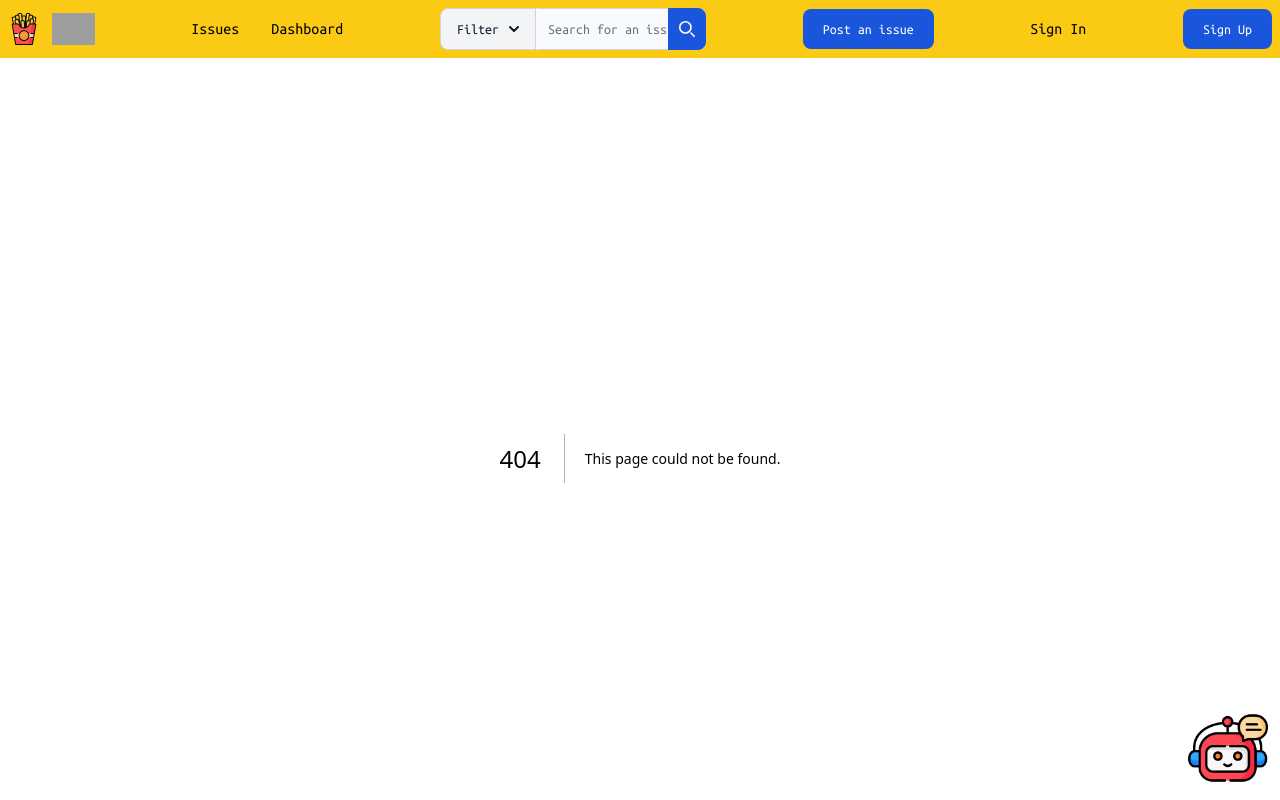
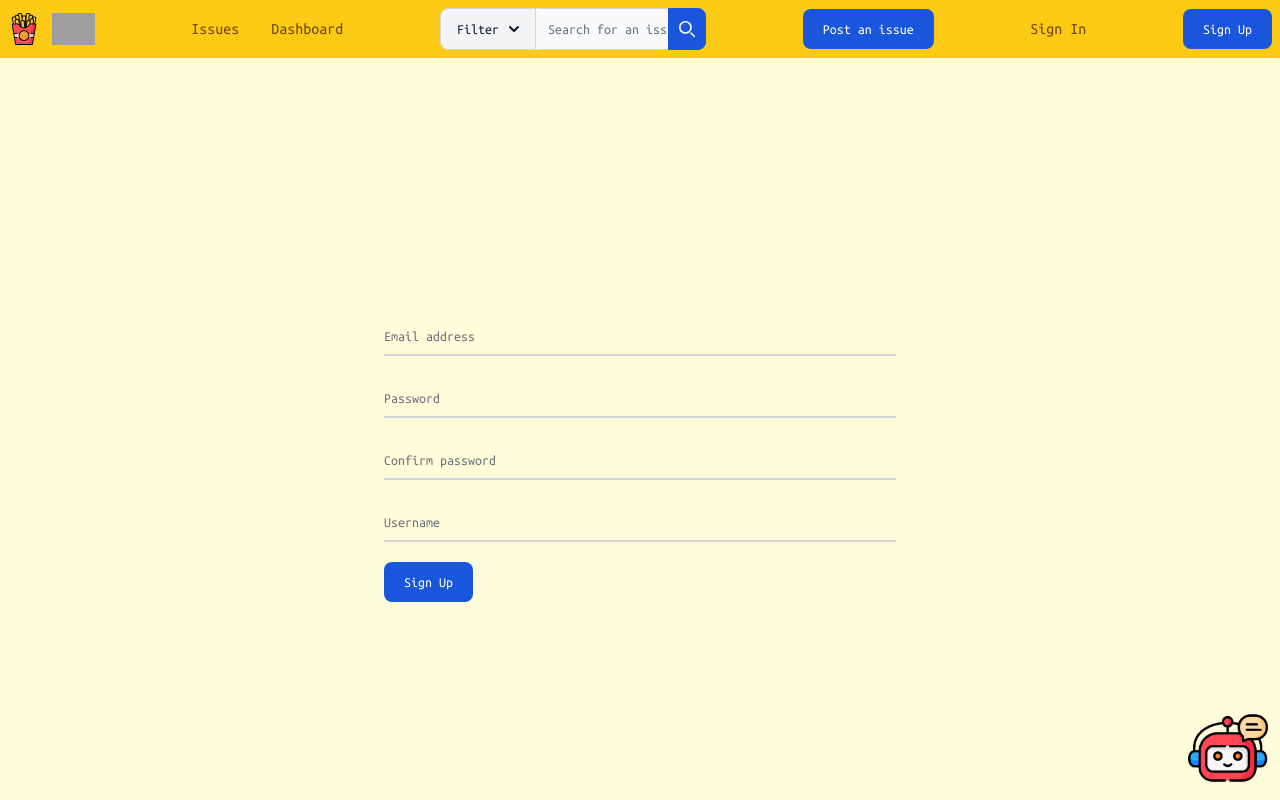
Before and after one commit to XinyuZ0416/GitFries-v2, a Next.js app: page /sign-up in a window 1280 px wide. Before the commit this address had no page. Shown: the top 800 px of the page. Built offline with nearby package versions, Linux system fonts and the light colour scheme; grey boxes are pictures that could not be loaded.

Commit message:
added sign up page

```diff
--- /dev/null
+++ b/src/app/sign-up/page.tsx
@@ -0,0 +1,29 @@
+import React from 'react'
+
+export default function SignUpPage() {
+  return (
+    <>
+    <div className='flex justify-center items-center h-screen'>
+      <form className="mx-auto w-2/5">
+        <div className="relative z-0 w-full mb-5 group">
+            <input type="email" name="floating_email" id="floating_email" className="block py-2.5 px-0 w-full text-sm text-gray-900 bg-transparent border-0 border-b-2 border-gray-300 appearance-none dark:text-white dark:border-gray-600 dark:focus:border-blue-500 focus:outline-none focus:ring-0 focus:border-blue-600 peer" placeholder=" " required />
+            <label htmlFor="floating_email" className="peer-focus:font-medium absolute text-sm text-gray-500 dark:text-gray-400 duration-300 transform -translate-y-6 scale-75 top-3 -z-10 origin-[0] peer-focus:start-0 rtl:peer-focus:translate-x-1/4 rtl:peer-focus:left-auto peer-focus:text-blue-600 peer-focus:dark:text-blue-500 peer-placeholder-shown:scale-100 peer-placeholder-shown:translate-y-0 peer-focus:scale-75 peer-focus:-translate-y-6">Email address</label>
+        </div>
+        <div className="relative z-0 w-full mb-5 group">
+            <input type="password" name="floating_password" id="floating_password" className="block py-2.5 px-0 w-full text-sm text-gray-900 bg-transparent border-0 border-b-2 border-gray-300 appearance-none dark:text-white dark:border-gray-600 dark:focus:border-blue-500 focus:outline-none focus:ring-0 focus:border-blue-600 peer" placeholder=" " required />
+            <label htmlFor="floating_password" className="peer-focus:font-medium absolute text-sm text-gray-500 dark:text-gray-400 duration-300 transform -translate-y-6 scale-75 top-3 -z-10 origin-[0] peer-focus:start-0 rtl:peer-focus:translate-x-1/4 peer-focus:text-blue-600 peer-focus:dark:text-blue-500 peer-placeholder-shown:scale-100 peer-placeholder-shown:translate-y-0 peer-focus:scale-75 peer-focus:-translate-y-6">Password</label>
+        </div>
+        <div className="relative z-0 w-full mb-5 group">
+            <input type="password" name="repeat_password" id="floating_repeat_password" className="block py-2.5 px-0 w-full text-sm text-gray-900 bg-transparent border-0 border-b-2 border-gray-300 appearance-none dark:text-white dark:border-gray-600 dark:focus:border-blue-500 focus:outline-none focus:ring-0 focus:border-blue-600 peer" placeholder=" " required />
+            <label htmlFor="floating_repeat_password" className="peer-focus:font-medium absolute text-sm text-gray-500 dark:text-gray-400 duration-300 transform -translate-y-6 scale-75 top-3 -z-10 origin-[0] peer-focus:start-0 rtl:peer-focus:translate-x-1/4 peer-focus:text-blue-600 peer-focus:dark:text-blue-500 peer-placeholder-shown:scale-100 peer-placeholder-shown:translate-y-0 peer-focus:scale-75 peer-focus:-translate-y-6">Confirm password</label>
+        </div>
+        <div className="relative z-0 w-full mb-5 group">
+            <input type="text" name="floating_username" id="floating_username" className="block py-2.5 px-0 w-full text-sm text-gray-900 bg-transparent border-0 border-b-2 border-gray-300 appearance-none dark:text-white dark:border-gray-600 dark:focus:border-blue-500 focus:outline-none focus:ring-0 focus:border-blue-600 peer" placeholder=" " required />
+            <label htmlFor="floating_username" className="peer-focus:font-medium absolute text-sm text-gray-500 dark:text-gray-400 duration-300 transform -translate-y-6 scale-75 top-3 -z-10 origin-[0] peer-focus:start-0 rtl:peer-focus:translate-x-1/4 rtl:peer-focus:left-auto peer-focus:text-blue-600 peer-focus:dark:text-blue-500 peer-placeholder-shown:scale-100 peer-placeholder-shown:translate-y-0 peer-focus:scale-75 peer-focus:-translate-y-6">Username</label>
+        </div>
+        <button type="submit" className="text-white bg-blue-700 hover:bg-blue-800 focus:ring-4 focus:outline-none focus:ring-blue-300 font-medium rounded-lg text-sm w-full sm:w-auto px-5 py-2.5 text-center dark:bg-blue-600 dark:hover:bg-blue-700 dark:focus:ring-blue-800">Sign Up</button>
+      </form>
+    </div>
+    </>
+  )
+}
```
